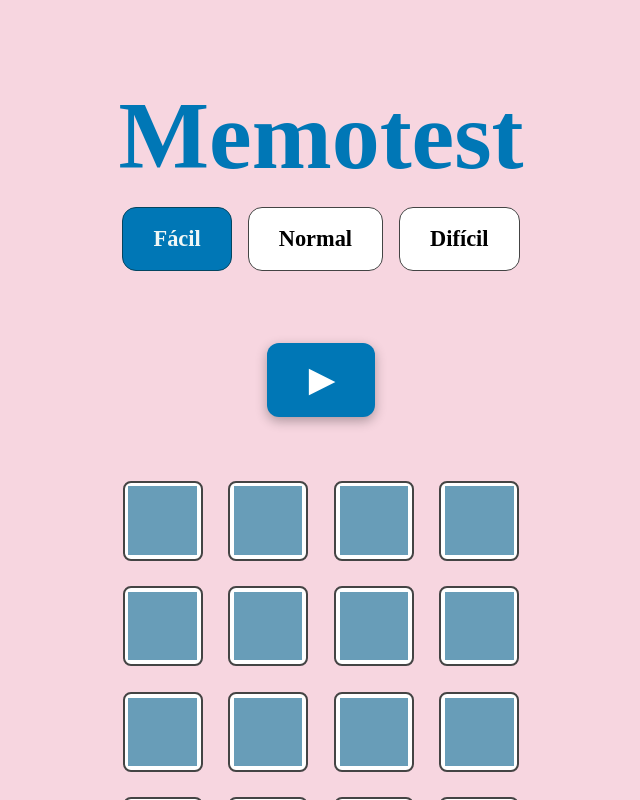
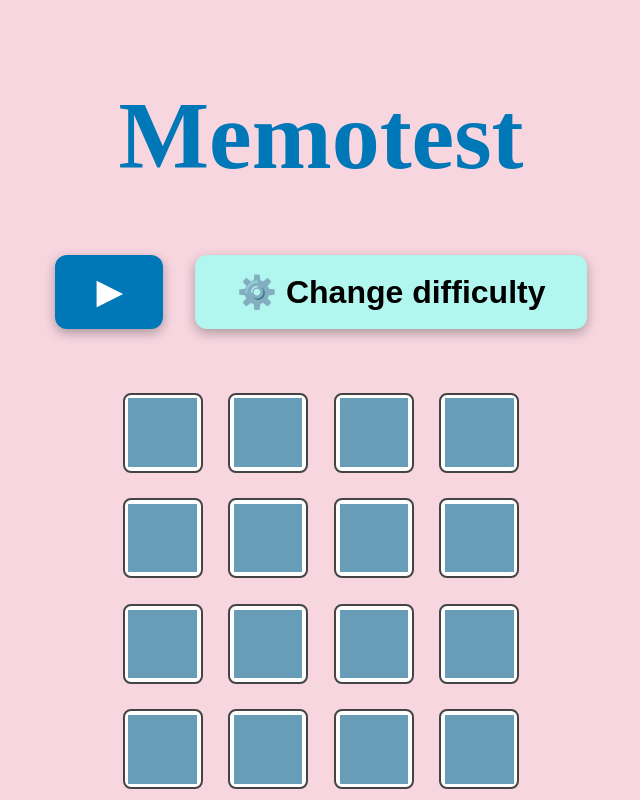
Before and after one commit to pablov-git/memotest, a Vue app: page / in a window 1280 px wide. Both pictures are taken after a click on the button "Fácil". Shown: the top 800 px of the page, without its empty margins (319-959 px from the left). Built offline with nearby package versions, Linux system fonts and the light colour scheme; a web font is replaced by a local one.

Commit message:
User experience imprevements

```diff
--- a/src/App.vue
+++ b/src/App.vue
@@ -3,7 +3,7 @@ import { ref } from 'vue'
 import GameBoard from './components/GameBoard.vue'
 import DifficultySelector from './components/DifficultySelector.vue'
 
-const difficulty = ref('easy')
+const difficulty = ref('')
 
 // Cambiar dificultad desde selector
 function changeDifficulty(level) {
@@ -13,8 +13,8 @@ function changeDifficulty(level) {
 
 <template>
   <h2>Memotest</h2>
-  <DifficultySelector :difficulty="difficulty" @changeDifficulty="changeDifficulty" />
-  <GameBoard :difficulty="difficulty" />
+  <DifficultySelector v-show="difficulty==''" :difficulty="difficulty" @changeDifficulty="changeDifficulty" />
+  <GameBoard @changeDifficulty="changeDifficulty" v-show="difficulty!=''" :difficulty="difficulty" />
 </template>
 
 <style scoped>
--- a/src/components/GameBoard.vue
+++ b/src/components/GameBoard.vue
@@ -3,6 +3,8 @@ import { ref, computed, watch, onBeforeUnmount } from 'vue'
 import GameCard from './GameCard.vue'
 
 const props = defineProps({ difficulty: { type: String, default: 'easy' } })
+
+const emit = defineEmits(['changeDifficulty'])
 
 // Importa automáticamente todas las imágenes
 const images = import.meta.glob('../assets/iconos/*.png', { eager: true, import: 'default' })
@@ -118,7 +120,14 @@ function flipCard(instanceId) {
   const card = boardCards.value.find((c) => c.instanceId === instanceId)
   // Bloqueamos la acción si la carta no existe, ya está volteada, está emparejada,
   // si ya estamos comprobando otra carta o si el juego terminó.
-  if (!card || card.flipped || card.matched || isChecking || victory.value) {
+  if (
+    !card ||
+    card.flipped ||
+    card.matched ||
+    isChecking ||
+    victory.value ||
+    gamePhase.value === 'revealing'
+  ) {
     return
   }
   card.flipped = true
@@ -140,6 +149,13 @@ function flipCard(instanceId) {
       // Comprobamos si se han emparejado todas las cartas
       if (boardCards.value.every((c) => c.matched)) {
         victory.value = true
+        errorCount.value = 0
+        gamePhase.value = 'victory'
+        setTimeout(() => {
+          gamePhase.value = 'idle'
+          victory.value = false
+          emit('changeDifficulty', '')
+        }, 3000)
       }
     } else {
       // No es un par
@@ -227,8 +243,9 @@ onBeforeUnmount(clearTimer)
       </div>
 
       <button class="play-btn" @click="startGame">
-        {{ gamePhase === 'idle' ? '▶' : '↩️' }}
+        {{ gamePhase === 'idle' ? '▶' : '↩️ Reset game' }}
       </button>
+      <button class="change-difficulty">⚙️ Change difficulty</button>
     </div>
 
     <!-- Mensaje de victoria -->
@@ -246,8 +263,10 @@ onBeforeUnmount(clearTimer)
         @flip-card="flipCard(c.instanceId)"
       />
     </div>
-
-    <div class="error-counter">Errores: {{ errorCount }}</div>
+    <div class="counters-container">
+      <div class="error-counter">Errores: {{ errorCount }}</div>
+      <div class="time-counter">Tiempo:</div>
+    </div>
   </section>
 </template>
 
@@ -256,6 +275,7 @@ onBeforeUnmount(clearTimer)
   display: flex;
   flex-direction: column;
   gap: 1rem;
+  align-items: center;
 }
 
 .board-grid {
@@ -298,7 +318,22 @@ onBeforeUnmount(clearTimer)
   transform: scale(0.95);
 }
 
+.counters-container {
+  display: flex;
+  justify-content: space-between;
+  width: 20%;
+}
+
 .error-counter {
+  margin-top: 1.5rem;
+  text-align: center;
+  font-size: 1.5rem;
+  font-weight: bold;
+  color: var(--deep-sea-blue);
+  margin-bottom: 7rem;
+}
+
+.time-counter {
   margin-top: 1.5rem;
   text-align: center;
   font-size: 1.5rem;
@@ -352,4 +387,20 @@ onBeforeUnmount(clearTimer)
   border-radius: 12px;
   margin: 0 auto 1rem auto;
 }
+
+.change-difficulty {
+  color: black;
+  background-color: var(--celeste);
+  padding: 18px 42px;
+  font-size: 2rem;
+  font-weight: bold;
+  border: none;
+  border-radius: 12px;
+  cursor: pointer;
+  transition:
+    background-color 0.2s,
+    transform 0.1s;
+  box-shadow: 0 4px 12px rgba(0, 0, 0, 0.3);
+  margin-left: 2rem;
+}
 </style>
```
